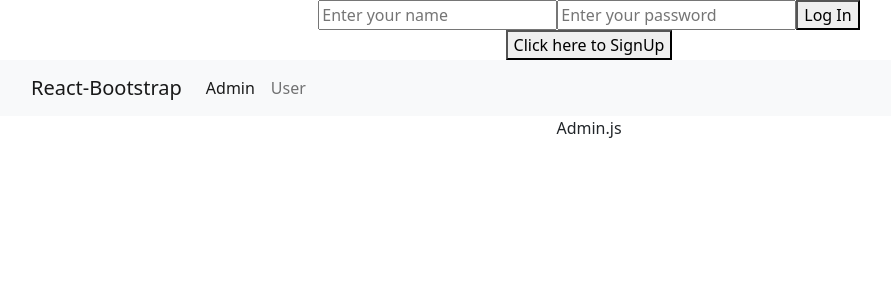
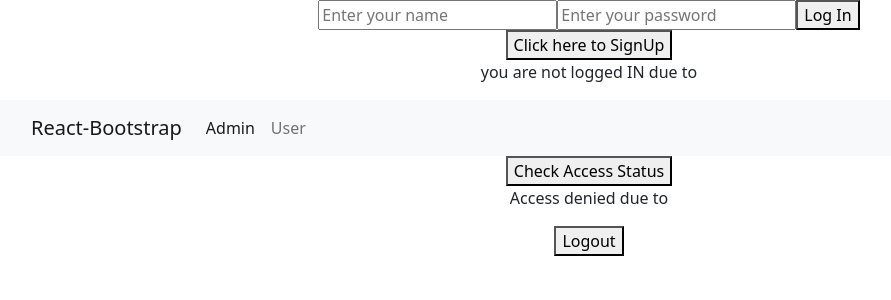
Before and after one commit to hurairaFurqan/MernStackAssignments, a React (Create React App) app: page / in a window 1280 px wide. Shown: the top 300 px of the page, without its empty margins (51-942 px from the left). Built offline with nearby package versions, Linux system fonts and the light colour scheme.

Commit message:
complete code of assignment 06

```diff
--- a/package.json
+++ b/package.json
@@ -11,6 +11,7 @@
     "@testing-library/user-event": "^13.5.0",
     "axios": "^1.1.3",
     "bootstrap": "^5.2.2",
+    "cookies": "^0.8.0",
     "jsonwebtoken": "^8.5.1",
     "react": "^18.2.0",
     "react-bootstrap": "^2.5.0",
@@ -18,6 +19,7 @@
     "react-jwt": "^1.1.7",
     "react-router-dom": "^6.4.2",
     "react-scripts": "5.0.1",
+    "universal-cookie": "^4.0.4",
     "web-vitals": "^2.1.4"
   },
   "scripts": {
--- a/src/App.js
+++ b/src/App.js
@@ -16,20 +16,51 @@ function App() {
   // };
 
   const [showSignuUp, setSignUp] = useState(false);
+  //const [userCredentials, setUserCredentials] = useState({});
 
+  // useEffect(() => {
+
+  //   const user = JSON.parse(localStorage.getItem("user"));
+
+  //   setUserCredentials(user);
+
+  //   console.log('user credentials', userCredentials);
+  // },[userCredentials]);
+
+  // const addCredentials = () => {
+  //   const user = JSON.parse(localStorage.getItem("user"));
+  //   setUserCredentials({ ...userCredentials, user });
+  //   if (userCredentials.user && userCredentials.user.access_token) {
+  //     console.log("credentials state:", userCredentials);
+  //     return { authorization: userCredentials.user.access_token };
+  //   } else {
+  //     console.log("credentials state:", userCredentials);
+  //     return {};
+  //   }
+  // };
 
   const showSignUP = (boolValue) => {
     setSignUp(boolValue);
-  }
+    // addCredentials();
+  };
 
   return (
     <div className="App">
-      {showSignuUp === true ? <Signup showSignUP = {showSignUP}/> : <Signin showSignUP = {showSignUP}/>}
+      {showSignuUp === true ? (
+        <Signup showSignUP={showSignUP} />
+      ) : (
+        <Signin showSignUP={showSignUP} />
+      )}
+
+      {}
 
       <Layout />
       <Routes>
         <Route path="/" element={<Admin></Admin>}></Route>
-        <Route path="/user" element={<User></User>}></Route>
+        <Route
+          path="/user"
+          element={<User></User>}
+        ></Route>
       </Routes>
     </div>
   );
--- a/src/Components/Signin.js
+++ b/src/Components/Signin.js
@@ -1,11 +1,12 @@
 import axios from "axios";
 import React, { useState } from "react";
 
-const BASEURL = "http://localhost:8000/users/singIN";
+const BASEURL = "http://localhost:8000/users/signIN";
 const Signin = (props) => {
   const [signInData, setSignInData] = useState({});
-
-  const [jwtPayload, setJwtPayload] = useState({});
+  const [signIn, setSignIN] = useState(false);
+  const [errorRes, setErrorRes] = useState("");
+  // const [jwtPayload, setJwtPayload] = useState({});
 
   const handleChange = (e) => {
     const { name, value } = e.target;
@@ -16,18 +17,22 @@ const Signin = (props) => {
     e.preventDefault();
 
     console.log("data in SignIN state", signInData);
-    axios.post(BASEURL, signInData).then((response) => {
-      //console.log('response: ',response.data.name,response.data.role);
-      if (response.data.access_token) {
-        localStorage.setItem(
-          "user",
-          JSON.stringify(response.data.access_token)
-        );
-
-      }
-    });
-
-    console.log(jwtPayload);
+    axios
+      .post(BASEURL, signInData)
+      .then((response) => {
+        //console.log('response: ',response.data);
+        if (response.data.access_token) {
+          localStorage.setItem("user", JSON.stringify(response.data));
+          setSignIN(true);
+          //window.location.href = '/user';
+        }
+        // setJwtPayload(response.data);
+      })
+      .catch((error) => {
+        console.log(error.response.data);
+        setErrorRes(error.response.data);
+      });
+    //console.log("in jwtPayLoad state", jwtPayload);
   };
   const handleSignUP = () => {
     props.showSignUP(true);
@@ -38,7 +43,7 @@ const Signin = (props) => {
         <input
           type={"text"}
           name={"name"}
-          value={signInData.name}
+          value={signInData.name || ""}
           placeholder={"Enter your name"}
           required
           onChange={(e) => handleChange(e)}
@@ -47,7 +52,7 @@ const Signin = (props) => {
         <input
           type={"password"}
           name={"password"}
-          value={signInData.password}
+          value={signInData.password || ""}
           placeholder={"Enter your password"}
           required
           onChange={(e) => handleChange(e)}
@@ -56,6 +61,11 @@ const Signin = (props) => {
         <button type="submit">Log In</button>
       </form>
       <button onClick={handleSignUP}>Click here to SignUp</button>
+      {signIn ? (
+        <p> you are Logged In</p>
+      ) : (
+        <p>you are not logged IN due to {errorRes}</p>
+      )}
     </>
   );
 };
--- a/src/Components/Signup.js
+++ b/src/Components/Signup.js
@@ -1,6 +1,5 @@
 import axios from "axios";
 import React, { useState } from "react";
-
 
 const BASEURL = "http://localhost:8000/users/signUP";
 const Signup = (props) => {
@@ -16,15 +15,12 @@ const Signup = (props) => {
 
     console.log(signUpData);
 
-    try {
-        await axios.post(BASEURL, signUpData).then((response) => {
-            console.log(response.data);
-        })
-    } catch (error) {
-        console.log(error);
-    }
-  };
-
+    await axios.post(BASEURL, signUpData).then((response) => {
+      console.log(response.data);
+    }).catch(error => {
+      console.log(error.message);
+    });
+  }
   const handleSignUP = () => {
     props.showSignUP(false);
   };
--- a/src/pages/Admin.js
+++ b/src/pages/Admin.js
@@ -1,12 +1,56 @@
-import React from "react";
+import axios from "axios";
+import React, { useState } from "react";
 
+const Admin = (props) => {
+  const [access, setAccess] = useState(false);
+  const [errorRes, setErrorRes] = useState("");
+  const handleAccess = () => {
+    console.log("in log function");
+    const user = JSON.parse(localStorage.getItem("user"));
+    //console.log(user);
+    if (user && user.access_token) {
+      const config = {
+        headers: {
+          Authorization: `Bearer ${user.access_token}`,
+          role: user.role,
+        },
+      };
 
-const Admin = () => {
-    return (
-        <div>
-            Admin.js
-        </div>
-    );
+      axios
+        .get("http://localhost:8000/users/admin", config)
+        .then((res) => {
+          console.log("res.status: ", res);
+          setAccess(true);
+        })
+        .catch((error) => {
+          console.log(error.response.data);
+          setAccess(false);
+          setErrorRes(error.response.data);
+        });
+    }
+    else{
+        alert("there is no JWT TOKEN ASSIGNED TO YOU PLEASE LOGIN")
+    }
+  };
+
+  const handleLogout = () => {
+    localStorage.removeItem("user");
+    alert("you are logged out")
+  };
+  //   useEffect(() => {});
+  return (
+    <>
+      <button onClick={handleAccess}>Check Access Status</button>
+
+      {access ? (
+        <p>you have access to admin</p>
+      ) : (
+        <p>Access denied due to {errorRes}</p>
+      )}
+
+      <button onClick={handleLogout}>Logout</button>
+    </>
+  );
 };
 
 export default Admin;
--- a/src/pages/Layout.js
+++ b/src/pages/Layout.js
@@ -13,7 +13,7 @@ const Layout = () => {
               <Nav.Link to={"/"} as={NavLink}>
                 Admin
               </Nav.Link>
-              <Nav.Link to={"/blog"} as={NavLink}>
+              <Nav.Link to={"/user"} as={NavLink}>
                 User
               </Nav.Link>
             </Nav>
--- a/src/pages/User.js
+++ b/src/pages/User.js
@@ -1,13 +1,57 @@
-import React from "react";
+import axios from "axios";
+import React, { useState } from "react";
+
+const User = () => {
+  const [access, setAccess] = useState(false);
+  const [errorRes, setErrorRes] = useState("");
+  const handleAccess = () => {
+    console.log("in log function");
+    const user = JSON.parse(localStorage.getItem("user"));
+    //console.log(user);
+    if (user && user.access_token) {
+      const config = {
+        headers: {
+          Authorization: `Bearer ${user.access_token}`,
+          role: user.role,
+        },
+      };
+
+      axios
+        .get("http://localhost:8000/users/user", config)
+        .then((res) => {
+          console.log("res.status: ", res);
+          setAccess(true);
+        })
+        .catch((error) => {
+          console.log(error.response.data);
+          setAccess(false);
+          setErrorRes(error.response.data);
+        });
+    }
+    else{
+        alert("there is no JWT TOKEN ASSIGNED TO YOU PLEASE LOGIN");
+    }
+  };
+
+  const handleLogout = () => {
 
 
-const User = () => {
-    return(
-        <div>
-            User.js
-        </div>
-    );
+    localStorage.removeItem("user");
+    alert("you are logged out");
+  };
+  return (
+    <>
+      <button onClick={handleAccess}>Check Access Status</button>
+
+      {access ? (
+        <p>you have access to user profile</p>
+      ) : (
+        <p>Access denied due to {errorRes}</p>
+      )}
+
+      <button onClick={handleLogout}>Logout</button>
+    </>
+  );
 };
 
-
 export default User;
```
Also changed, not shown: 2 other files (tests, documents, lock files or other folders).
